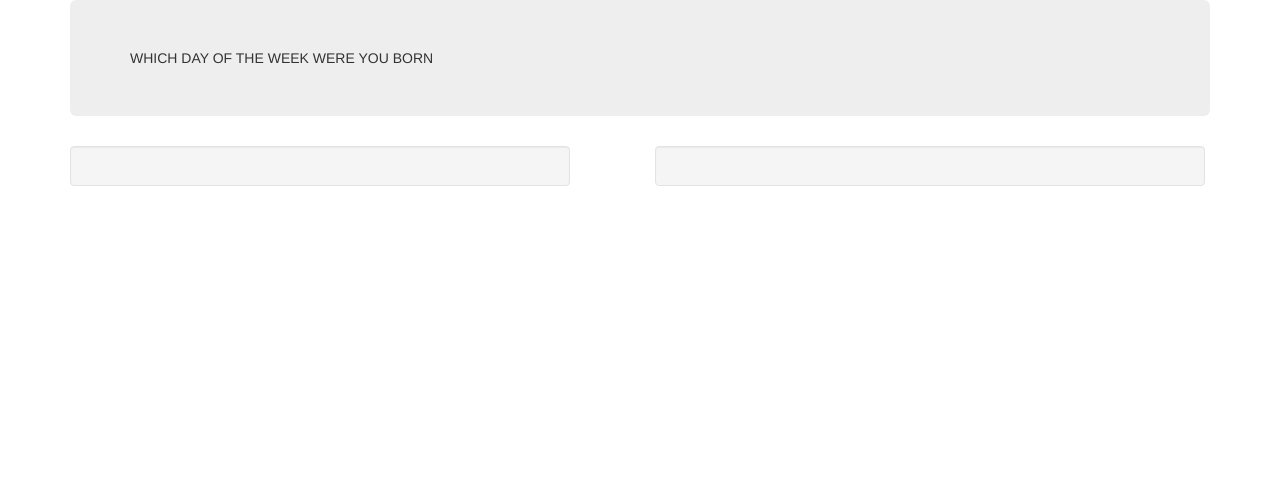
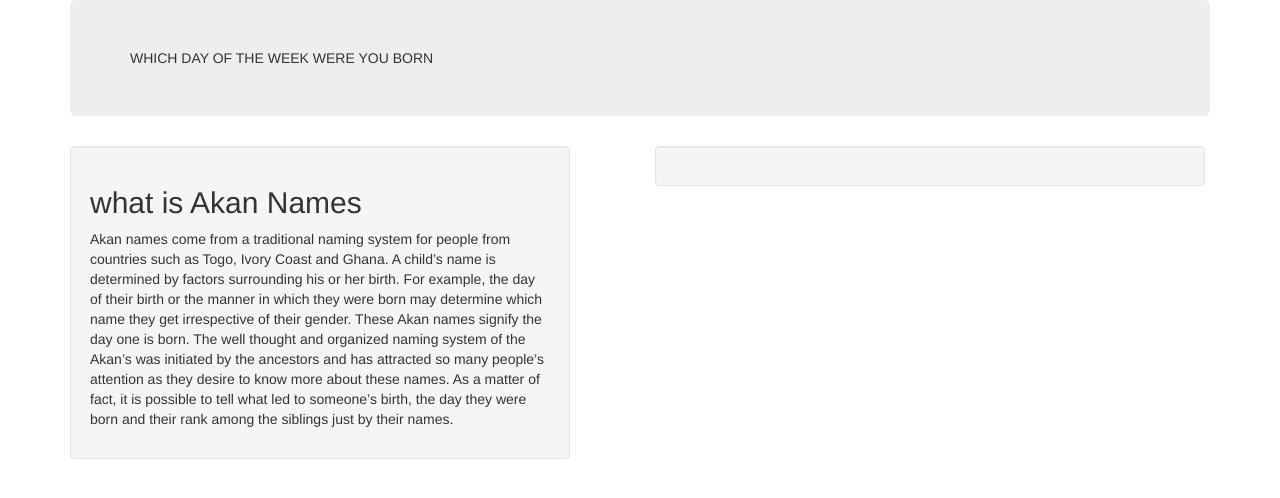
Before and after one commit to claudinos/Akan-names, a plain HTML site: page index.html in a window 1280 px wide. Drawn offline with Linux system fonts and the light colour scheme.

Commit message:
adding paragraph in first column

```diff
--- a/index.html
+++ b/index.html
@@ -19,6 +19,13 @@
             <div class="row">
                     <div class="col-sm-6">
                             <div class="well" style= width:500px;>
+                                <h2>what is Akan Names</h2>
+                                <p>Akan names come from a traditional naming system for people from countries such as Togo, Ivory Coast and Ghana.
+                                    A child’s name is determined by factors surrounding his or her birth.
+                                    For example, the day of their birth or the manner in which they were born may determine which name they get irrespective of their gender.
+                                    These Akan names signify the day one is born.
+                                   The well thought and organized naming system of the Akan’s was initiated by the ancestors and has attracted so many people’s attention as they desire to know more about these names.
+                                    As a matter of fact, it is possible to tell what led to someone’s birth, the day they were born and their rank among the siblings just by their names.</p>
 
 
                             </div>
```
